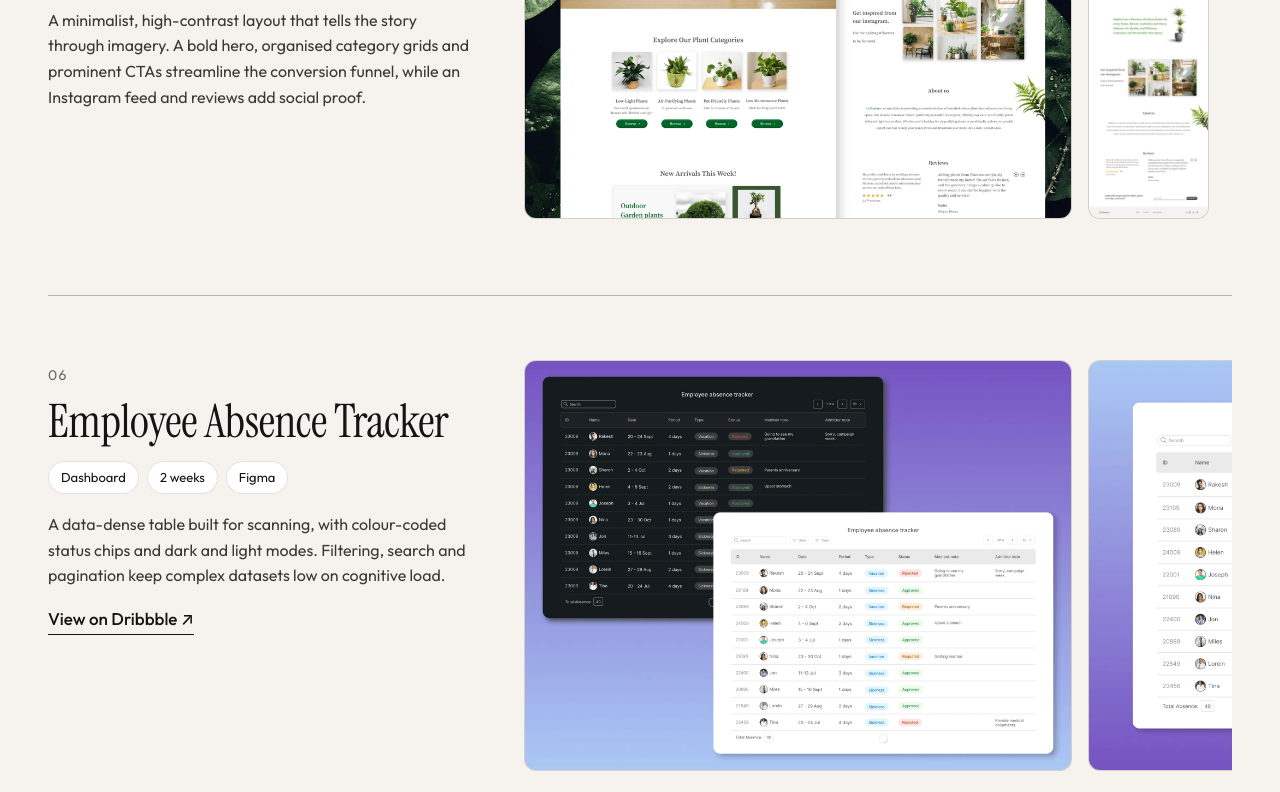
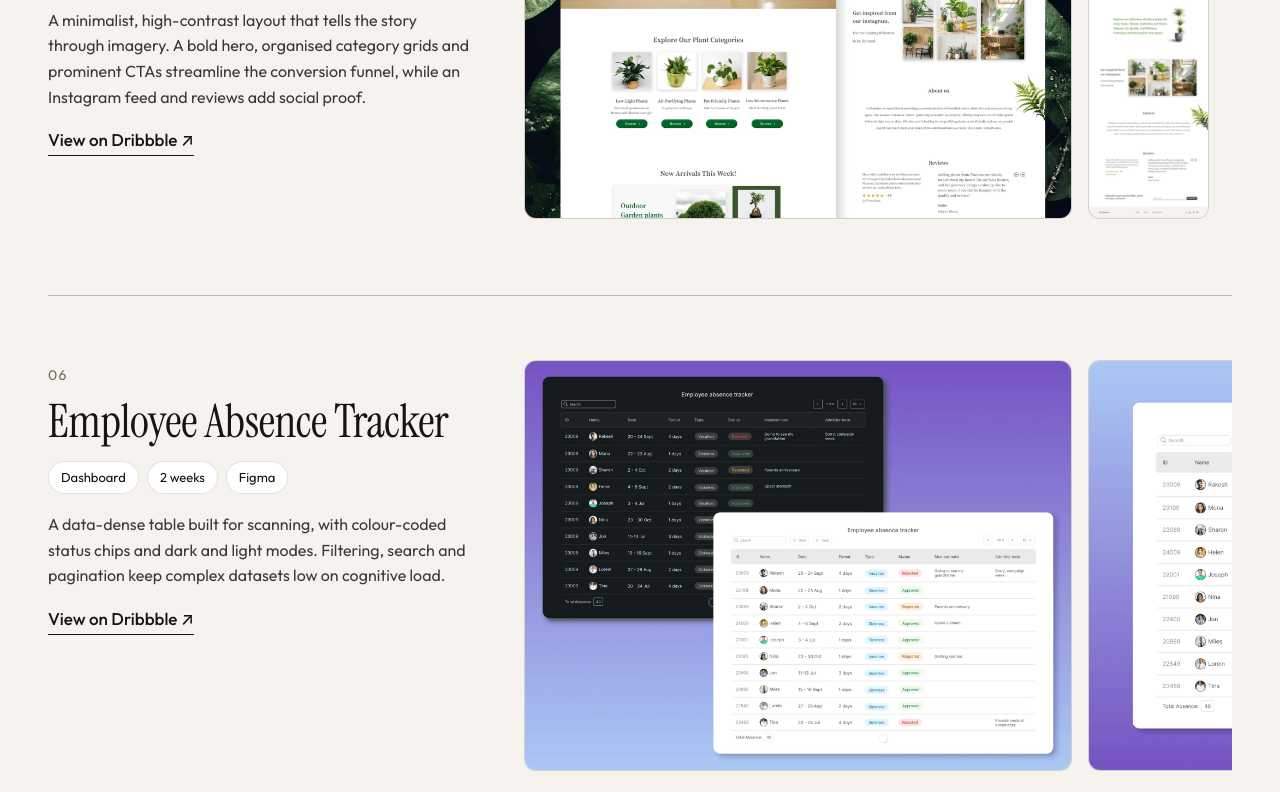
Before and after one commit to SadiaMahmud27/portfolio, a Next.js app: page /work in a window 1280 px wide. Shown: the part 3180-3972 px from the top of the page. Built offline with nearby package versions, Linux system fonts and the light colour scheme; no server answers.

Commit message:
Add Dribbble links to InboxSwipe and explorations

```diff
--- a/app/work/inboxswipe/page.tsx
+++ b/app/work/inboxswipe/page.tsx
@@ -52,7 +52,11 @@ export default function InboxSwipePage() {
       meta={[
         { term: "Role", value: "Product & UI/UX design" },
         { term: "Duration", value: "6 months" },
-        { term: "Tools", value: "Figma" },
+        {
+          term: "Shot",
+          value: "View on Dribbble ↗",
+          href: "https://dribbble.com/shots/26843390-InboxSwipe-Reach-Inbox-Zero-One-Swipe-At-A-Time",
+        },
         { term: "Status", value: "Live on iOS & Android ↗", href: SITE_URL },
       ]}
       cover={{ src: images.inboxswipeCover, alt: "InboxSwipe onboarding and inbox screens" }}
--- a/content/work.ts
+++ b/content/work.ts
@@ -64,6 +64,10 @@ export const explorations: Exploration[] = [
     meta: ["Web", "1 week", "Figma"],
     description:
       "A minimalist, high-contrast layout that tells the story through imagery. A bold hero, organised category grids and prominent CTAs streamline the conversion funnel, while an Instagram feed and reviews add social proof.",
+    link: {
+      label: "View on Dribbble ↗",
+      href: "https://dribbble.com/shots/25005746--003-Landing-page",
+    },
     galleryLabel: "Plantera screens",
     showHint: false,
     images: [
@@ -97,6 +101,10 @@ export const explorations: Exploration[] = [
     meta: ["Landing page", "2 weeks", "Figma"],
     description:
       "A scalable landing page for a Flutter starter system that makes onboarding clearer and cuts developer setup friction.",
+    link: {
+      label: "View on Dribbble ↗",
+      href: "https://dribbble.com/shots/24824933-Flutter-Boilerplate",
+    },
     galleryLabel: "Flutter Boilerplate screens",
     showHint: true,
     images: [
@@ -112,6 +120,10 @@ export const explorations: Exploration[] = [
     meta: ["Mobile", "1 week", "Figma"],
     description:
       "A minimalist, card-based task manager. Progress rings and gamified achievement screens give visual feedback, and high-contrast CTAs carry users from scheduling to completion.",
+    link: {
+      label: "View on Dribbble ↗",
+      href: "https://dribbble.com/shots/26086839-To-do-list-mobile-app",
+    },
     galleryLabel: "To-do list screens",
     showHint: true,
     images: [
@@ -128,6 +140,10 @@ export const explorations: Exploration[] = [
     meta: ["Mobile", "1 week", "UI study"],
     description:
       "A UI study recreating a fellow designer's note-taking app. Colourful cards make notes easy to spot, the editor stays minimal, and a bottom sheet makes sorting into categories quick.",
+    link: {
+      label: "View on Dribbble ↗",
+      href: "https://dribbble.com/shots/26070088-Simple-note-taking-app",
+    },
     galleryLabel: "Note-taking app screens",
     showHint: true,
     images: [
```
